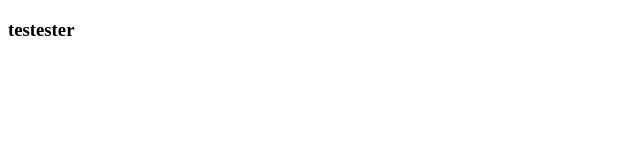
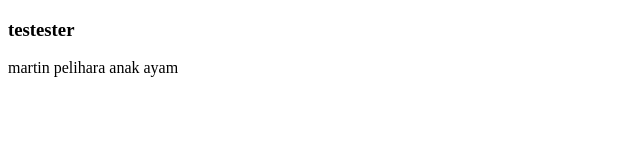
Before and after one commit to martinsamuel/percobaan111, a plain HTML site: page index.html in a window 1280 px wide. Shown: the whole page, without its empty margins (0-640 px from the left). Drawn offline with Linux system fonts and the light colour scheme.

Commit message:
anak ayam

```diff
--- a/index.html
+++ b/index.html
@@ -8,5 +8,6 @@
 </head>
 <body>
     <h3>testester</h3>
+    <p>martin pelihara anak ayam</p>
 </body>
 </html>
```
